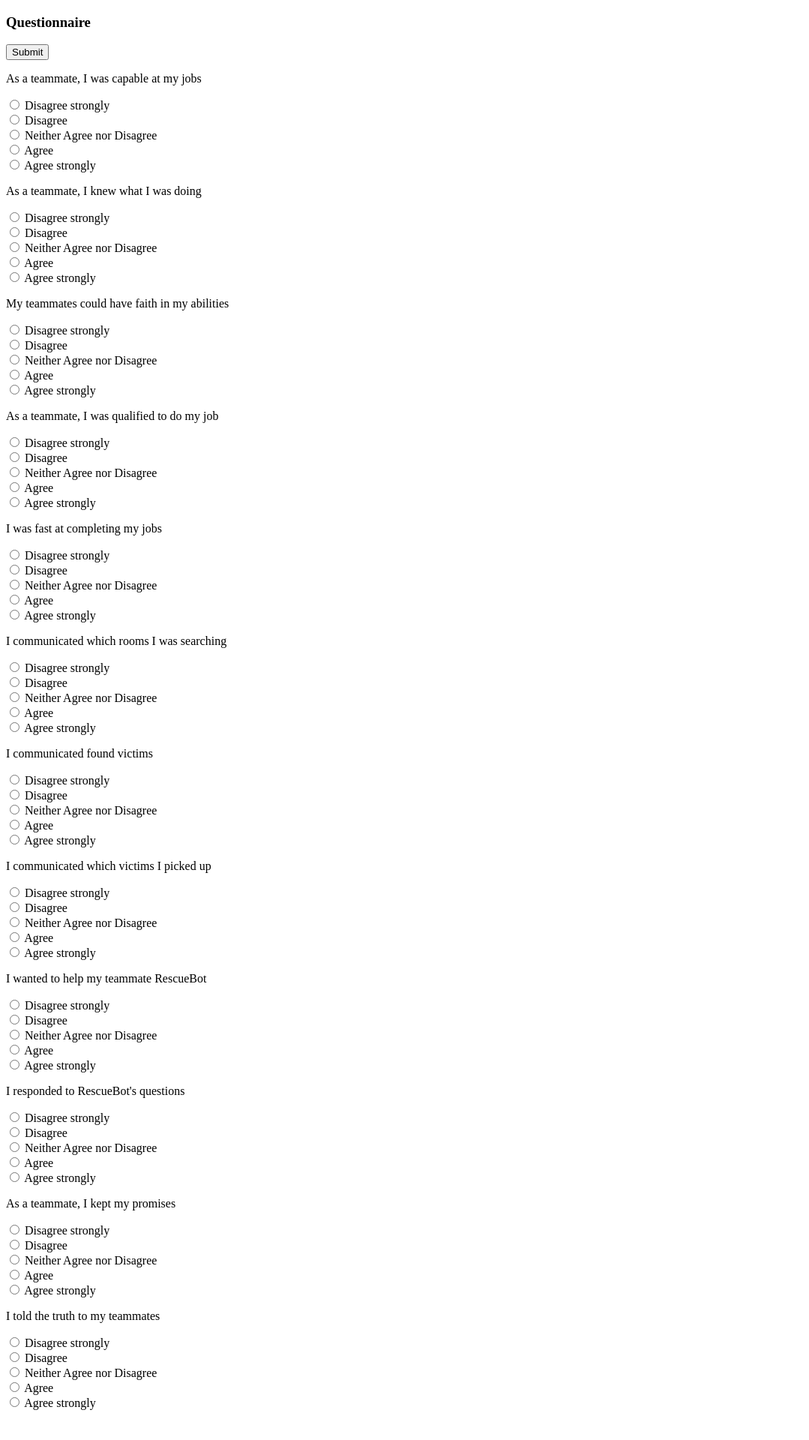
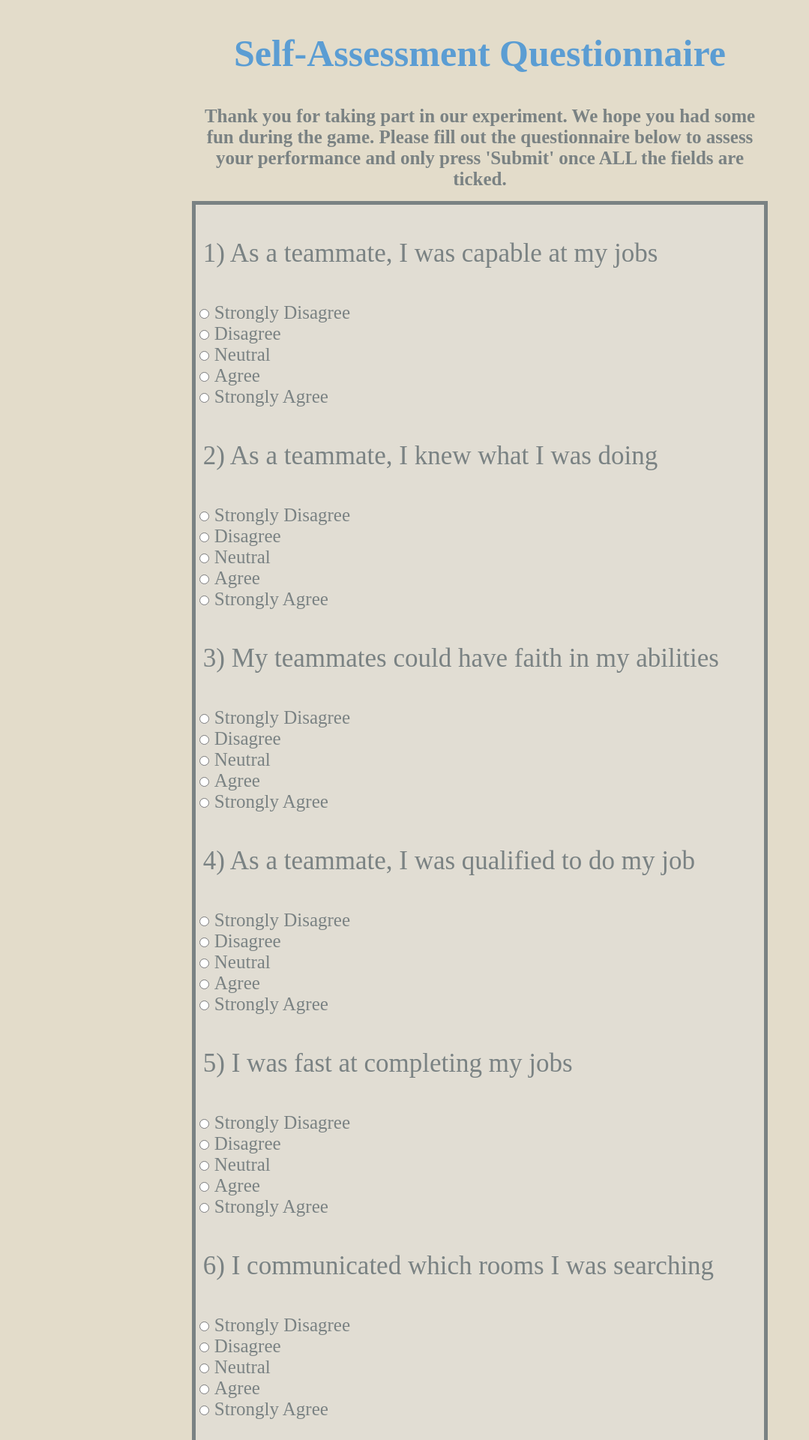
Before and after one commit to plindhorst/Towards-Trust, a Flask app: page /questionnaire in a window 1280 px wide. Shown: the top 1920 px of the page at 75% size, without its empty margins (0-1079 px from the left). Before the commit the page ends 1880 px from the top, so only its background shows below. Run offline with Flask 2, Linux system fonts and the light colour scheme.

Commit message:
Added CSS for questionnaire page and first page. Fixed bugg with Radio clicks being assigned wrongly due to incorrect id assignment.

```diff
--- a/SaR_gui/templates/questionnaire.html
+++ b/SaR_gui/templates/questionnaire.html
@@ -3,39 +3,66 @@
 
 <head>
     <!-- Required meta tags -->
+{#    <link rel="stylesheet" href="../static/css/questionnaire.css">#}
     <meta charset="utf-8">
     <meta name="viewport" content="width=device-width, initial-scale=1, shrink-to-fit=no">
-
-
     <title>Towards Trust Experiment</title>
 </head>
 
-<body>
+<body style="background: #e3dcca">
 <div>
-    <h3>Questionnaire</h3>
+    <div class="headers">
+        <h2 style="color:#5b9dd3;text-align:center;font-size:50px;">Self-Assessment Questionnaire</h2>
+        <h3 style="color:#7a8283;text-align:center;font-size:25px;margin:auto;width:60%;padding-bottom: 15px"> Thank you for taking part in
+        our experiment. We hope you had some fun during the game. Please fill out the questionnaire below to assess your
+        performance and only press 'Submit' once ALL the fields are ticked.</h3>
+    </div>
     <form action="/questionnaire_answers", id="form_questionnaire">
-        <input type="submit" value="Submit">
     </form>
 </div>
 
 <script>
     let data = JSON.parse('{{ data | tojson | safe}}');
-
     let element = document.getElementById("form_questionnaire");
-
     for (let i = 0; i < data.length; i++) {
         console.log(data[i]);
-
-        let div = document.createElement('div');
-        div.innerHTML = '<p>' + data[i]["question"] + '</p>' +
-            '<input type="radio" id="answer_0" name="' + data[i]["name"] + '" value="0"> <label for="answer_0">Disagree strongly</label><br>' +
-            '<input type="radio" id="answer_1" name="' + data[i]["name"] + '" value="1"> <label for="answer_1">Disagree</label><br>' +
-            '<input type="radio" id="answer_2" name="' + data[i]["name"] + '" value="2"> <label for="answer_2">Neither Agree nor Disagree</label><br>' +
-            '<input type="radio" id="answer_3" name="' + data[i]["name"] + '" value="3"> <label for="answer_3">Agree</label><br>' +
-            '<input type="radio" id="answer_4" name="' + data[i]["name"] + '" value="4"> <label for="answer_4">Agree strongly</label><br>';
-
+        let iPlus = i + 1
+        let idxPlus = iPlus.toString()
+        let idx = i.toString()
+        console.log(idx)
+        let ans0 = "answer_0" + idx
+        console.log(ans0)
+        let ans1 = "answer_1" + idx
+        let ans2 = "answer_2" + idx
+        let ans3 = "answer_3" + idx
+        let ans4 = "answer_4" + idx
+        let div = document.createElement('question_box');
+        div.innerHTML =
+            '<p style="font-size:35px;padding: 10px;color: #7A8283FF">'+ iPlus + ") " + data[i]["question"] + '</p>' +
+            '<input type="radio" id="' + ans0 + '" name="' + data[i]["name"] + '" value="0" style="padding-left: 20px"> <label for="' + ans0 + '" style="font-size:25px;color: #7A8283FF;display: inline;" >Strongly Disagree</label><br>' +
+            '<input type="radio" id="' + ans1 + '" name="' + data[i]["name"] + '" value="1" style="padding-left: 20px"> <label for="' + ans1 + '" style="font-size:25px;color: #7A8283FF;display: inline;">Disagree</label><br>' +
+            '<input type="radio" id="' + ans2 + '" name="' + data[i]["name"] + '" value="2" style="padding-left: 20px"> <label for="' + ans2 + '" style="font-size:25px;color: #7A8283FF;display: inline;">Neutral</label><br>' +
+            '<input type="radio" id="' + ans3 + '" name="' + data[i]["name"] + '" value="3" style="padding-left: 20px"> <label for="' + ans3 + '" style="font-size:25px;color: #7A8283FF;display: inline;">Agree</label><br>' +
+            '<input type="radio" id="' + ans4 + '" name="' + data[i]["name"] + '" value="4" style="padding-left: 20px"> <label for="' + ans4 + '" style="font-size:25px;color: #7A8283FF;display: inline;">Strongly Agree</label><br>';
+        element.style.margin = "auto";
+        element.style.width = "60%";
+        element.style.border = "5px solid #7A8283FF";
+        element.padding= "10px";
+        element.style.backgroundColor = "rgb(225,221,211)";
+        element.style.backfaceVisibility = "80%"
         element.appendChild(div);
     }
+
+    let div = document.createElement('spcae');
+    div.innerHTML = '<div> </div>'
+    div.style.padding = "360px";
+
+    let submit_button = document.createElement('button')
+    submit_button.innerHTML = '<input style="padding: 15px 20px;color:white;font-size: 24px;cursor: pointer;' +
+        'background-color: #5b9dd3; margin: 0px;text-align: center;position: absolute;left: 46%" class="submit-feedback"' +
+         'type="submit" value="Submit">'
+    div.appendChild(submit_button)
+    element.appendChild(div)
 </script>
 </body>
 
--- a/requirements.txt
+++ b/requirements.txt
@@ -18,6 +18,5 @@ Werkzeug       == 1.0.1
 
 # Other libraries requested by students and added to make sure
 # Everyone uses the same versions.
-
 requests~=2.25.1
 Flask~=1.1.4
```
Also changed, not shown: SaR_gui/templates/main.html (+36 -1 lines).
